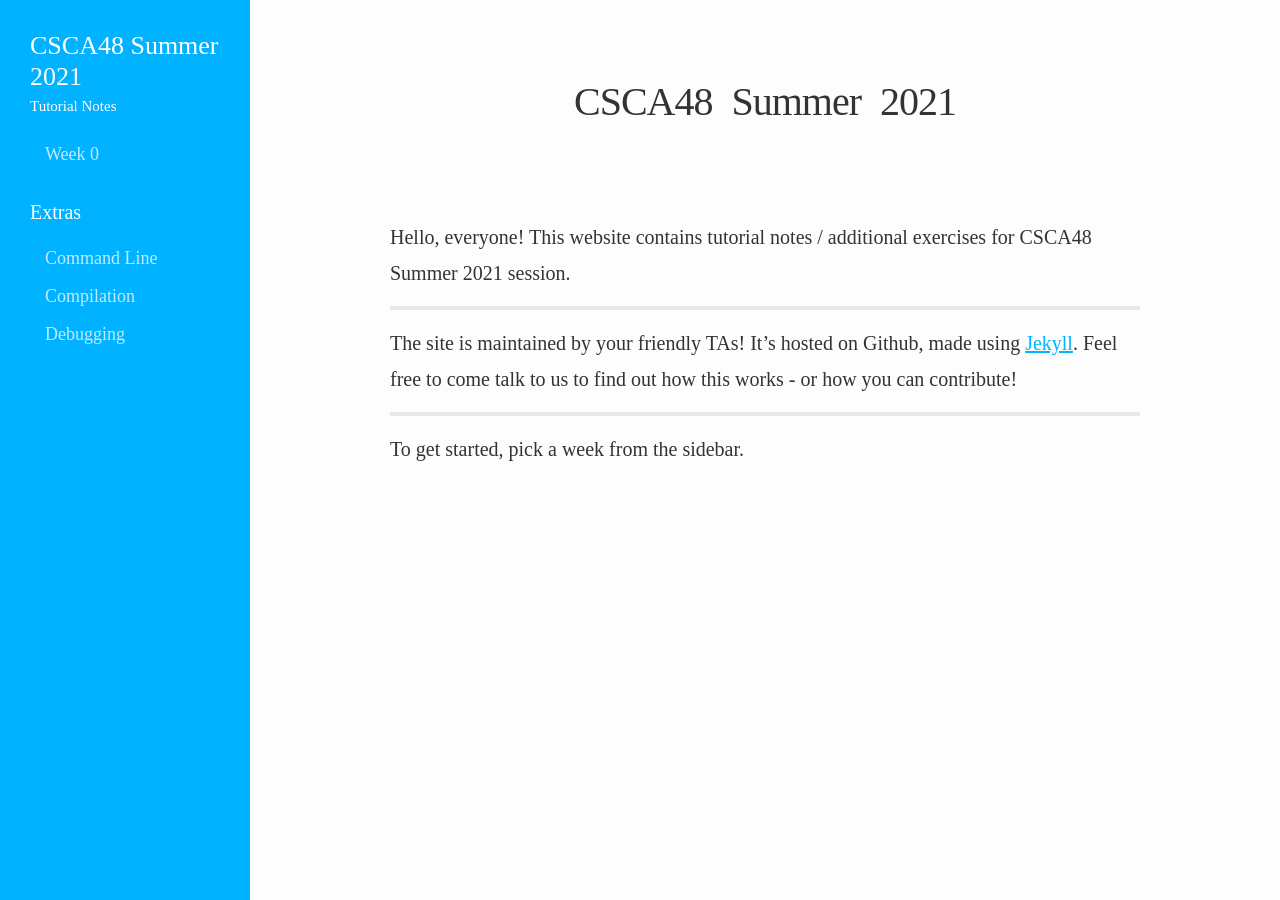
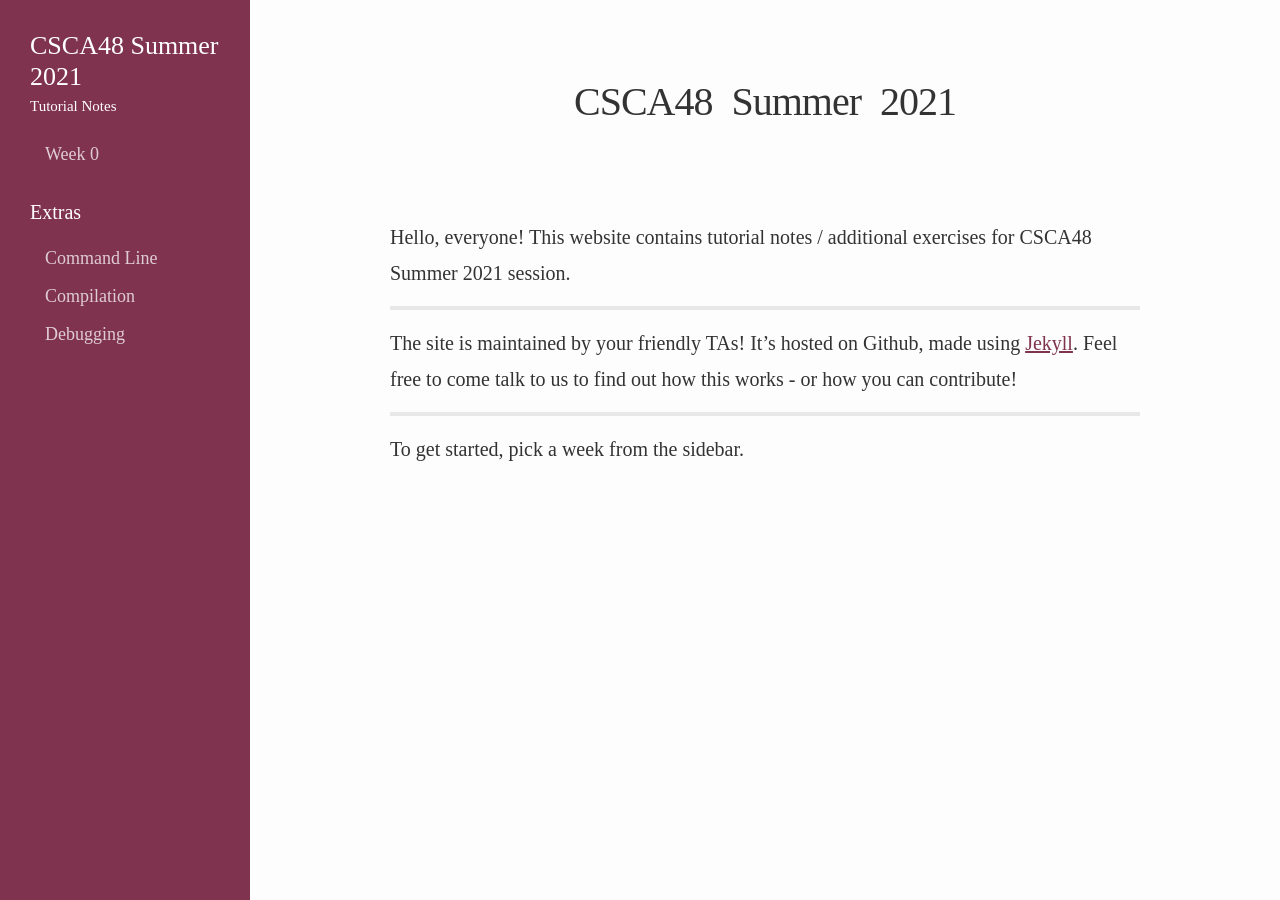
Before and after one commit to CSCA48/s21tutorials, a Jekyll site: the page built from index.md, in a window 1280 px wide. Built offline with Jekyll 4.4.1, drawn with Linux system fonts in a browser that asks for light colours; some web fonts are replaced.

Commit message:
update colour 😁

```diff
--- a/_config.yml
+++ b/_config.yml
@@ -25,7 +25,7 @@ lang: en # The base language of your site, can be overwritten on a page or post
 show_lang_in_post_listings: true # Home page, archive, post lists on category and tag pages (useful, when you deliver mixed content).
 feed_limit: 25
 styles: # If you need more control over the layout please see /assets/main.scss and _sass/sidebar
-  brand-color: "#00B2FF" # Used for the sidebar and the links
+  brand-color: "#7F334E" # Used for the sidebar and the links
   link-text-decoration: underline # On light brand colors you may want to use underline for the links
 disqus:
   shortname:
```
